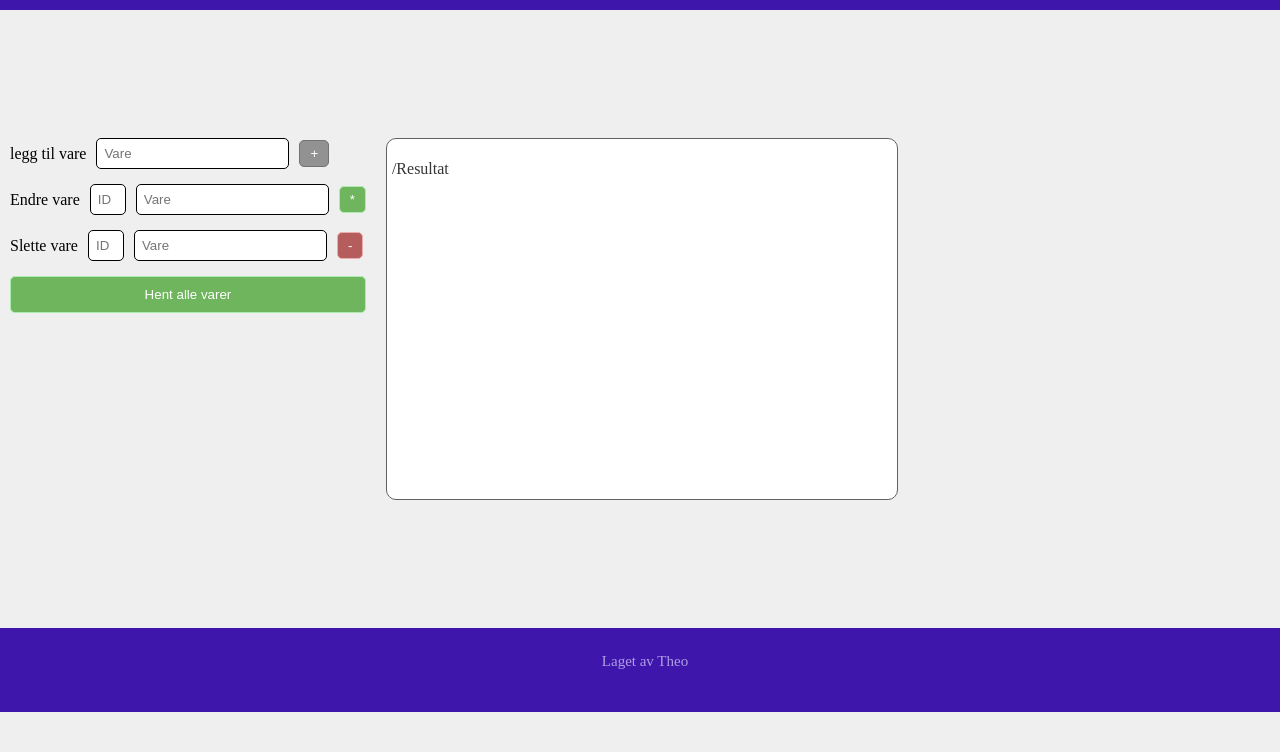
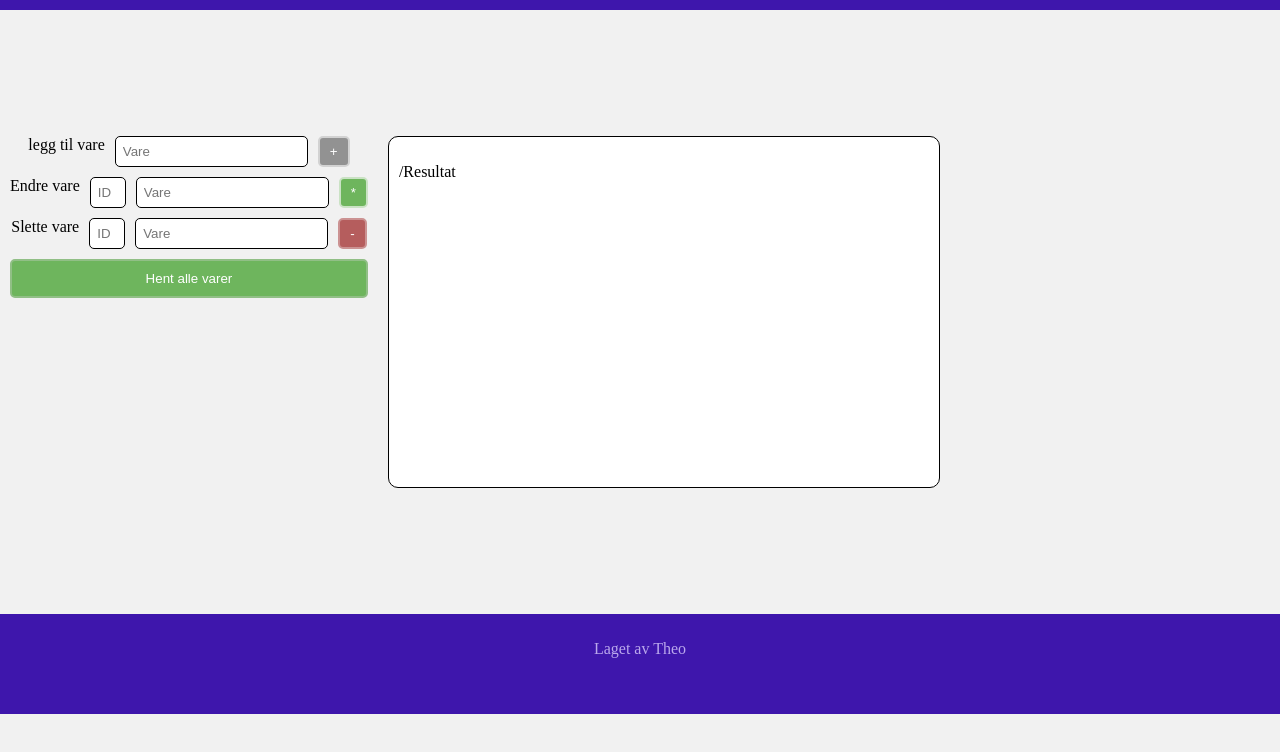
Before and after one commit to Them2008/Max-1000, a plain HTML site: page Frontend/index.html in a window 1280 px wide. Shown: the part 50-802 px from the top of the page. Drawn offline with Linux system fonts and the light colour scheme.

Commit message:
Endret store
endringer med at jeg tok fekk noen filer og flytet den ny koden opp til de orginale

```diff
--- a/Frontend/index.html
+++ b/Frontend/index.html
@@ -1,42 +1,43 @@
 <!DOCTYPE html>
-<html lang="no">
+<html lang="en">
 <head>
     <meta charset="UTF-8">
     <meta name="viewport" content="width=device-width, initial-scale=1.0">
-    <title>Max 100.no</title>
+    <title>Max 1000</title>
     <link rel="stylesheet" href="style.css">
 </head>
 <body>
-    <!---->
     <nav><h1>Max 1000</h1></nav>
 
-    <div class="input-panel">
-        <div class="box">
+    <div class="innput-panel">
+        <div class="Box">
             <label>legg til vare</label>
             <input id="vare" type="text" placeholder="Vare">
-            <button id="vare_lakt_til">+</button>
+            <button id="Lakt_til_vare">+</button>
         </div>
-        <div class="box">
+
+        <div class="Box">
             <label>Endre vare</label>
-            <input id="input_id" type="text" placeholder="ID">
-            <input id="vare_endring" type="text" placeholder="Vare">
-            <button id="vare_endret">*</button>
+            <input id="input_id1" type="text" placeholder="ID">
+            <input id="vare" type="text" placeholder="Vare">
+            <button id="endret_vare">*</button>
         </div>
-         <div class="box">
+
+        <div class="Box">
             <label>Slette vare</label>
             <input id="input_id2" type="text" placeholder="ID">
-            <input id="vare2" type="text" placeholder="Vare">
-            <button id="slett">-</button>
+            <input type="text" placeholder="Vare">
+            <button id="slette_vare">-</button>
         </div>
 
-        <button class="All_vare">Hent alle varer</button>
-
+        <button id="all_varer">Hent alle varer</button>
     </div>
 
-    <div class="Panel">
-        <div class="Terminal">
-            <p id="resultat">/Resultat</p>
+    <div class="panel">
+        <div id="terminal">
+            <p>/Resultat</p>
         </div>
+
     </div>
 
     <footer><p>Laget av Theo</p></footer>
--- a/Frontend/style.css
+++ b/Frontend/style.css
@@ -1,6 +1,6 @@
 body{
     margin: 0px;
-    background-color: #efefef;
+    background-color: #f1f1f1;
     display: flex;
     flex-wrap: wrap;
     min-height: 110vh;
@@ -8,11 +8,10 @@ body{
 
 nav{
     width: 100%;
+    height: 60px;
     background-color: #3E16AC;
-    height: 60px;
     color: rgb(255, 255, 255);
     display: flex;
-
 }
 
 nav h1{
@@ -21,119 +20,103 @@ nav h1{
 
 }
 
-.input-panel{
+.innput-panel{
     display: flex;
     flex-direction: column;
-    gap: 15px;
+    gap: 10px;
     padding: 10px;
-}
-
-.box{
-    display: flex;
-    align-items: center;
-    gap: 10px;
 
 }
 
+.Box{
+    display: flex;
+    justify-content: center;
+    gap: 10px;
+}
 
-#input_id{
+input{
     padding: 7px;
+    border-radius: 5px;
+    border: solid 1px rgb(0, 0, 0);
+}
+
+#input_id1, #input_id2 {
     width: 20px;
-    display: flex;
-    border: 1px solid #000000;
+    padding: 7px;
+    border-radius: 5px;
+    border: solid 1px rgb(0, 0, 0);
+}
+
+
+/**knappene for å leggetil, endre, slette **/
+#Lakt_til_vare{
+    padding: 5px 10px;
+    color: rgb(255, 255, 255);
+    background-color: #929292;
+    border: solid 2px #d2d2d2;
+    border-radius: 5px;
+}
+
+#Lakt_til_vare :hover{
+     background-color: hwb(0 24% 33%);
+
+}
+
+#endret_vare{
+    padding: 5px 10px;
+    color: rgb(255, 255, 255);
+    background-color: #6EB55D;
+    border: solid 2px #cae2c4;
+    border-radius: 5px;
+}
+
+#slette_vare{
+    padding: 5px 10px;
+    color: rgb(255, 255, 255);
+    background-color: #b55d5d;
+    border: solid 2px #cb9292;
     border-radius: 5px;
 
 }
 
-#input_id2{
-    padding: 7px;
-    width: 20px;
-    display: flex;
-    border: 1px solid #000000;
+/**knapper for å hente alle varer**/
+#all_varer{
+    background-color: #6EB55D;
+    padding: 10px 10px;
+    border: solid 2px #91bf86 ;
+    color: #ffffff;
     border-radius: 5px;
+}
+
+
+#all_varer:hover{
+    background-color: #547e4a;
 
 }
 
-input{
-    padding: 7px;
-    display: flex;
-    border: 1px solid #000000;
-    border-radius: 5px;
-}
-
-#vare_lakt_til{
-    background-color: #929292;
-    color: #ffffff;
-    border: 1px solid #737373;
-    padding: 5px 10px;
-    border-radius: 5px;
-}
-
-#vare_lakt_til:hover{
-    background-color: #515151;
-
-}
-
-#vare_endret{
-    background-color: #6EB55D;
-    color: #ffffff;
-    border: 1px solid #adecae;
-    padding: 5px 10px;
-    border-radius: 5px;
-
-}
-
-#vare_endret:hover{
-    background-color: #2a5420;
-
-}
-
-#slett{
-    background-color: #b55d5d;
-    color: #ffffff;
-    border: 1px solid #ecadad;
-    padding: 5px 10px;
-    border-radius: 5px;
-}
-
-#slett:hover{
-    background-color: #542020;
-
-}
-
-.All_vare{
-    background-color: #6EB55D;
-    color: #ffffff;
-    border: 1px solid #adecae;
-    padding: 10px 20px;
-    border-radius: 5px;
-}
-
-.All_vare:hover{
-    background-color: #558549;
-    color: #ffffff;
-
-}
-.Panel{
+.panel{
     padding: 10px;
 
 }
 
-.Terminal{
+#terminal{
+    width: 550px;
+    height: 350px;
     background-color: #ffffff;
-    color: #353535;
-    width: 500px;
-    height: 350px;
-    border: 1px solid #626262;
-    padding: 5px 5px;
     border-radius: 10px;
+    border: solid 1px black;
+
+}
+
+#terminal p{
+   padding: 10px;
 
 }
 
 footer{
     width: 100%;
     background-color: #3E16AC;
-    height: 8ch;
+    height: 80px;
     display: flex;
     justify-content: center;
     padding: 10px;
@@ -141,7 +124,6 @@ footer{
 }
 
 footer p{
-    color: #b09de3;
-    font-size: 15px;
-    padding-left: 10px;
+    color: #baa8ec;
+
 }
--- a/style2.css
+++ /dev/null
@@ -1,129 +0,0 @@
-body{
-    margin: 0px;
-    background-color: #f1f1f1;
-    display: flex;
-    flex-wrap: wrap;
-    min-height: 110vh;
-}
-
-nav{
-    width: 100%;
-    height: 60px;
-    background-color: #3E16AC;
-    color: rgb(255, 255, 255);
-    display: flex;
-}
-
-nav h1{
-    font-size: 25px;
-    padding-left: 10px;
-
-}
-
-.innput-panel{
-    display: flex;
-    flex-direction: column;
-    gap: 10px;
-    padding: 10px;
-
-}
-
-.Box{
-    display: flex;
-    justify-content: center;
-    gap: 10px;
-}
-
-input{
-    padding: 7px;
-    border-radius: 5px;
-    border: solid 1px rgb(0, 0, 0);
-}
-
-#input_id1, #input_id2 {
-    width: 20px;
-    padding: 7px;
-    border-radius: 5px;
-    border: solid 1px rgb(0, 0, 0);
-}
-
-
-/**knappene for å leggetil, endre, slette **/
-#Lakt_til_vare{
-    padding: 5px 10px;
-    color: rgb(255, 255, 255);
-    background-color: #929292;
-    border: solid 2px #d2d2d2;
-    border-radius: 5px;
-}
-
-#Lakt_til_vare :hover{
-     background-color: hwb(0 24% 33%);
-
-}
-
-#endret_vare{
-    padding: 5px 10px;
-    color: rgb(255, 255, 255);
-    background-color: #6EB55D;
-    border: solid 2px #cae2c4;
-    border-radius: 5px;
-}
-
-#slette_vare{
-    padding: 5px 10px;
-    color: rgb(255, 255, 255);
-    background-color: #b55d5d;
-    border: solid 2px #cb9292;
-    border-radius: 5px;
-
-}
-
-/**knapper for å hente alle varer**/
-#all_varer{
-    background-color: #6EB55D;
-    padding: 10px 10px;
-    border: solid 2px #91bf86 ;
-    color: #ffffff;
-    border-radius: 5px;
-}
-
-
-#all_varer:hover{
-    background-color: #547e4a;
-
-}
-
-.panel{
-    padding: 10px;
-
-}
-
-#terminal{
-    width: 550px;
-    height: 350px;
-    background-color: #ffffff;
-    border-radius: 10px;
-    border: solid 1px black;
-
-}
-
-#terminal p{
-   padding: 10px;
-
-}
-
-footer{
-    width: 100%;
-    background-color: #3E16AC;
-    height: 80px;
-    display: flex;
-    justify-content: center;
-    padding: 10px;
-
-}
-
-footer p{
-    color: #baa8ec;
-
-}
```
Also changed, not shown: index2.html (deleted, +0 -46 lines).
